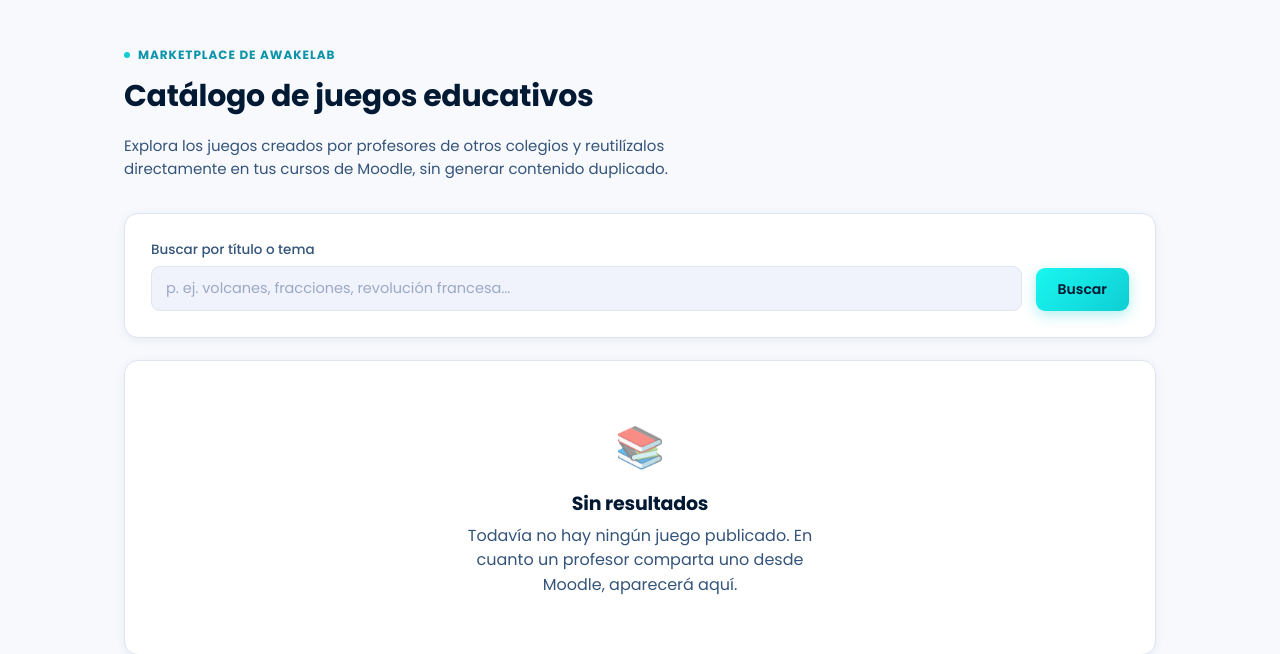
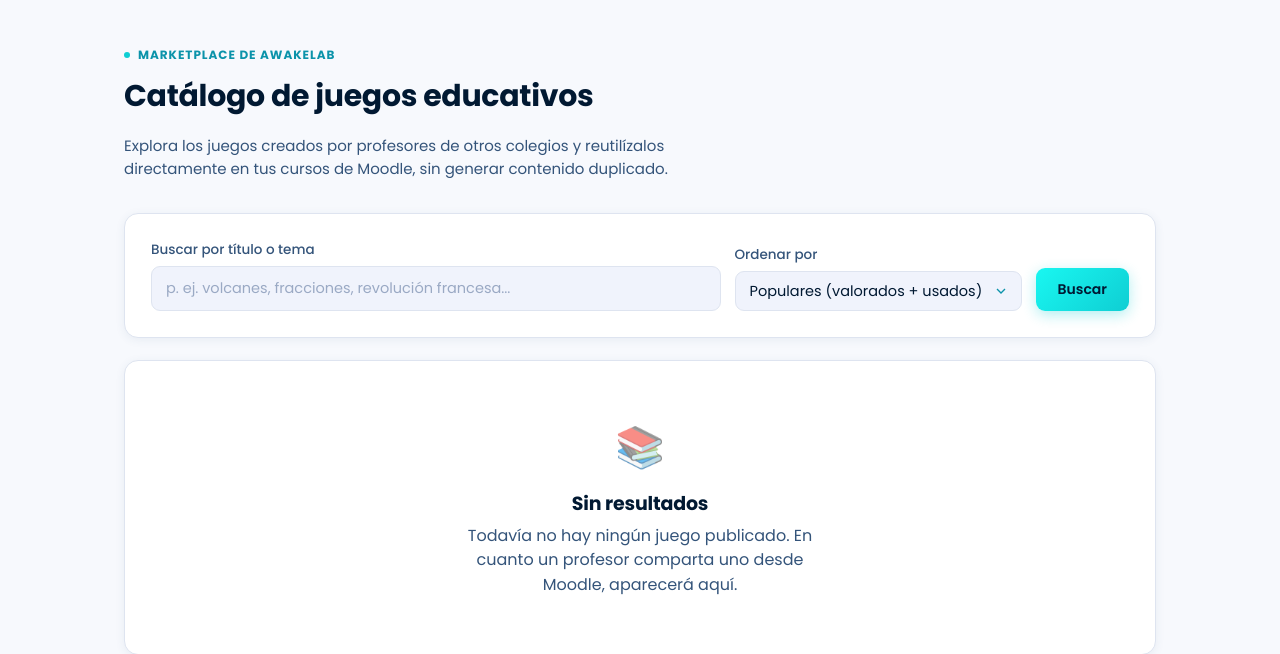
Before and after one commit to LeoLeto/Awakelab-activity-marketplace, a PHP site: page /catalog.php in a window 1280 px wide. Shown: the part 57-711 px from the top of the page. Run offline with PHP 8.4, Linux system fonts and the light colour scheme; the visitor is signed in with stand-in values (Sample User, id 1).

Commit message:
Añadido filtro de busqueda

```diff
--- a/public/catalog.php
+++ b/public/catalog.php
@@ -5,7 +5,11 @@ require_once __DIR__ . '/../src/layout.php';
 
 $user = require_login();
 $search = trim($_GET['q'] ?? '');
-$games = list_games($search);
+$sort = $_GET['sort'] ?? 'popular';
+if (!in_array($sort, ['popular', 'rating', 'used', 'published'], true)) {
+    $sort = 'popular';
+}
+$games = list_games($search, $sort);
 
 render_header('Catálogo', 'Salir (' . $user['name'] . ')', 'logout.php');
 ?>
@@ -15,10 +19,19 @@ render_header('Catálogo', 'Salir (' . $user['name'] . ')', 'logout.php');
     <p class="lead">Explora los juegos creados por profesores de otros colegios y reutilízalos directamente en tus cursos de Moodle, sin generar contenido duplicado.</p>
 </div>
 
-<form method="get" class="card" style="display:flex; gap:14px; align-items:flex-end;">
-    <div style="flex:1;">
+<form method="get" class="card" style="display:flex; gap:14px; align-items:flex-end; flex-wrap:wrap;">
+    <div style="flex:1; min-width:220px;">
         <label for="q">Buscar por título o tema</label>
         <input type="search" id="q" name="q" value="<?= htmlspecialchars($search) ?>" placeholder="p. ej. volcanes, fracciones, revolución francesa...">
+    </div>
+    <div>
+        <label for="sort">Ordenar por</label>
+        <select id="sort" name="sort">
+            <option value="popular" <?= $sort === 'popular' ? 'selected' : '' ?>>Populares (valorados + usados)</option>
+            <option value="rating" <?= $sort === 'rating' ? 'selected' : '' ?>>Mejor valorados</option>
+            <option value="used" <?= $sort === 'used' ? 'selected' : '' ?>>Más usados</option>
+            <option value="published" <?= $sort === 'published' ? 'selected' : '' ?>>Últimos publicados</option>
+        </select>
     </div>
     <button type="submit">Buscar</button>
 </form>
@@ -33,36 +46,7 @@ render_header('Catálogo', 'Salir (' . $user['name'] . ')', 'logout.php');
     </div>
 <?php } else { ?>
     <div class="game-grid">
-        <?php foreach ($games as $game) {
-            $thumbfile = __DIR__ . '/thumbs/' . (int) $game['id'] . '.png';
-            $hasthumb = file_exists($thumbfile);
-        ?>
-            <a class="game-card" href="game.php?id=<?= (int) $game['id'] ?>">
-                <div class="thumb">
-                    <?php if ($hasthumb) { ?>
-                        <img src="thumbs/<?= (int) $game['id'] ?>.png" alt="">
-                    <?php } else { ?>
-                        <svg viewBox="0 0 24 24" fill="none" stroke="#ffffff" stroke-width="1.6" stroke-linecap="round" stroke-linejoin="round">
-                            <path d="M9.5 3.5a1.75 1.75 0 1 1 3.5 0V5h2.25A1.25 1.25 0 0 1 16.5 6.25V8.5h1.25a1.75 1.75 0 1 1 0 3.5H16.5v2.25a1.25 1.25 0 0 1-1.25 1.25H13v1.25a1.75 1.75 0 1 1-3.5 0V15.5H7.25A1.25 1.25 0 0 1 6 14.25V12H4.75a1.75 1.75 0 1 1 0-3.5H6V6.25A1.25 1.25 0 0 1 7.25 5H9.5V3.5Z"/>
-                        </svg>
-                    <?php } ?>
-                </div>
-                <div class="body">
-                    <h3><?= htmlspecialchars($game['title']) ?></h3>
-                    <div class="meta">
-                        <?php if ($game['subject']) { ?><span class="pill"><?= htmlspecialchars($game['subject']) ?></span><?php } ?>
-                        <span class="pill pill-muted"><?= htmlspecialchars($game['school_name']) ?></span>
-                        <span class="pill">&#9733; <?= $game['avg_rating'] !== null ? round((float) $game['avg_rating'], 1) : '—' ?></span>
-                        <span class="pill pill-muted">Usado <?= (int) ($game['times_used'] ?? 0) ?></span>
-                    </div>
-                    <div class="spacer"></div>
-                    <div class="foot">
-                        <span class="muted">Actualizado <?= date('d/m/Y', (int) $game['updated_at']) ?></span>
-                        <span class="btn btn-secondary btn-sm">Ver &rarr;</span>
-                    </div>
-                </div>
-            </a>
-        <?php } ?>
+        <?php foreach ($games as $game) { render_game_card($game); } ?>
     </div>
 <?php } ?>
 <?php
--- a/src/games.php
+++ b/src/games.php
@@ -10,8 +10,14 @@ require_once __DIR__ . '/screenshot.php';
 /**
  * Listado ligero (sin el HTML completo) para el catálogo web y para el
  * selector "Usar del Marketplace" del plugin de Moodle.
+ *
+ * $sort: 'recent' (por defecto, última actualización), 'rating' (mejor
+ * valorados primero) o 'used' (más usados primero). En SQLite los NULL
+ * ordenan como los valores más pequeños, así que en un ORDER BY ... DESC los
+ * juegos sin valoraciones quedan al final solos — justo el orden que
+ * interesa, sin tratamiento especial.
  */
-function list_games(string $search = ''): array {
+function list_games(string $search = '', string $sort = 'recent', int $limit = 0): array {
     $pdo = marketplace_db();
 
     $sql = 'SELECT games.id, games.title, games.subject, games.updated_at, games.times_used,
@@ -29,7 +35,22 @@ function list_games(string $search = ''): array {
         $params[] = '%' . $search . '%';
     }
 
-    $sql .= ' ORDER BY games.updated_at DESC';
+    $orderby = match ($sort) {
+        // "Populares": combina valoración media y usos en una sola cifra, sin
+        // normalizar nada — para el tamaño de catálogo que maneja esto es
+        // suficiente y facil de explicar (cada estrella de media pesa como 20
+        // usos). Es el orden por defecto del catálogo.
+        'popular' => '(COALESCE(avg_rating, 0) * 20 + games.times_used) DESC, games.updated_at DESC',
+        'rating' => 'avg_rating DESC, games.updated_at DESC',
+        'used' => 'games.times_used DESC, games.updated_at DESC',
+        'published' => 'games.published_at DESC',
+        default => 'games.updated_at DESC',
+    };
+    $sql .= ' ORDER BY ' . $orderby;
+
+    if ($limit > 0) {
+        $sql .= ' LIMIT ' . $limit;
+    }
 
     $stmt = $pdo->prepare($sql);
     $stmt->execute($params);
```
Also changed, not shown: src/layout.php (+36 -0 lines).
